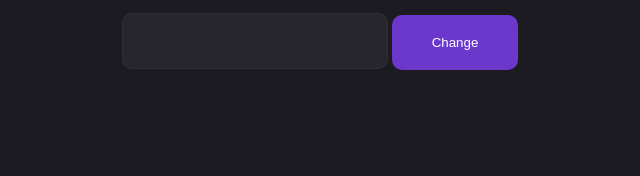
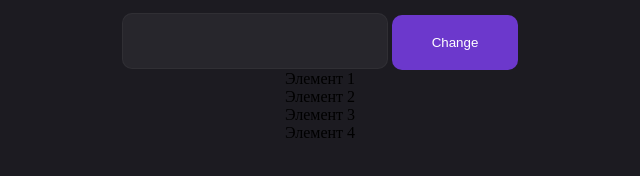
Before and after one commit to aleoshka/JS-alari, a plain HTML site: page index.html in a window 1280 px wide. Shown: the part 270-446 px from the top of the page, 320-960 px from the left. Drawn offline with Linux system fonts and the light colour scheme.

Commit message:
Упражнение - Получение DOM-элементов

```diff
--- a/index.html
+++ b/index.html
@@ -15,6 +15,18 @@
   <input class="input" onkeydown="inputChanged(event)" />
   <button class="button" onclick="submitForm()">Change</button>
   <div class="notification notification_hidden">Changed!</div>
+  <div class="one">
+    <span>Элемент 1</span>
+  </div>
+  <div class="one">
+    <span>Элемент 2</span>
+  </div>
+  <div id="two">
+    <span>Элемент 3</span>
+  </div>
+  <div user-id="4">
+    <span>Элемент 4</span>
+  </div>
   <script src="./app.js"></script>
 </body>
 
```
Also changed, not shown: app.js (+11 -0 lines).
